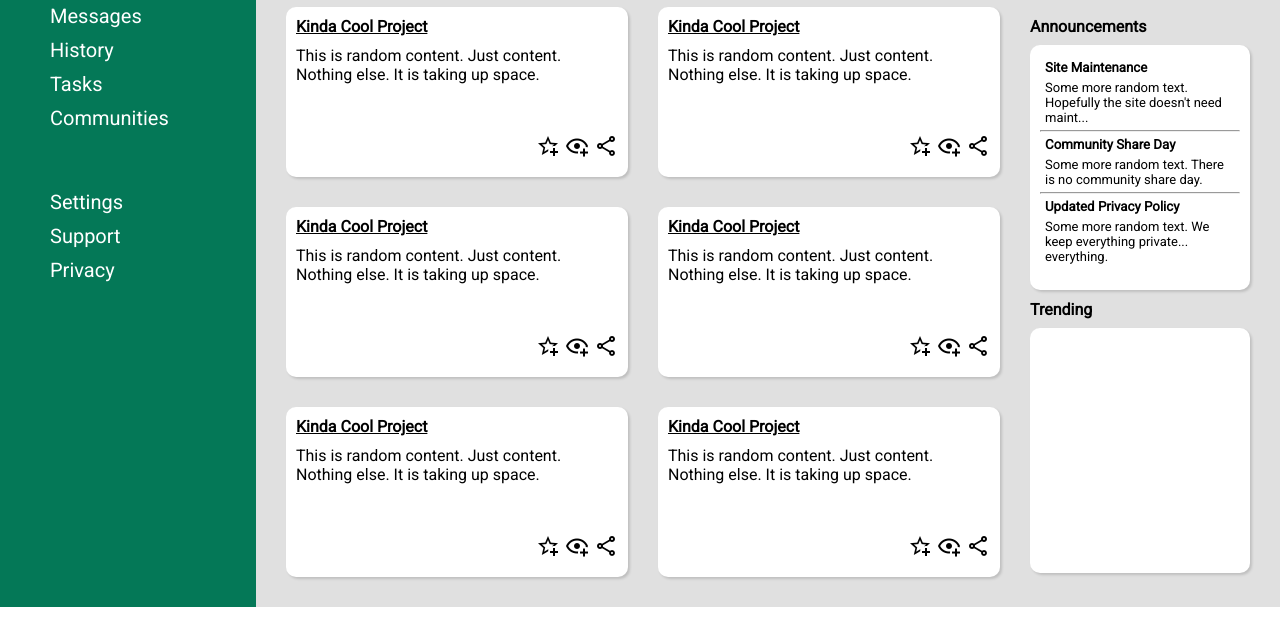
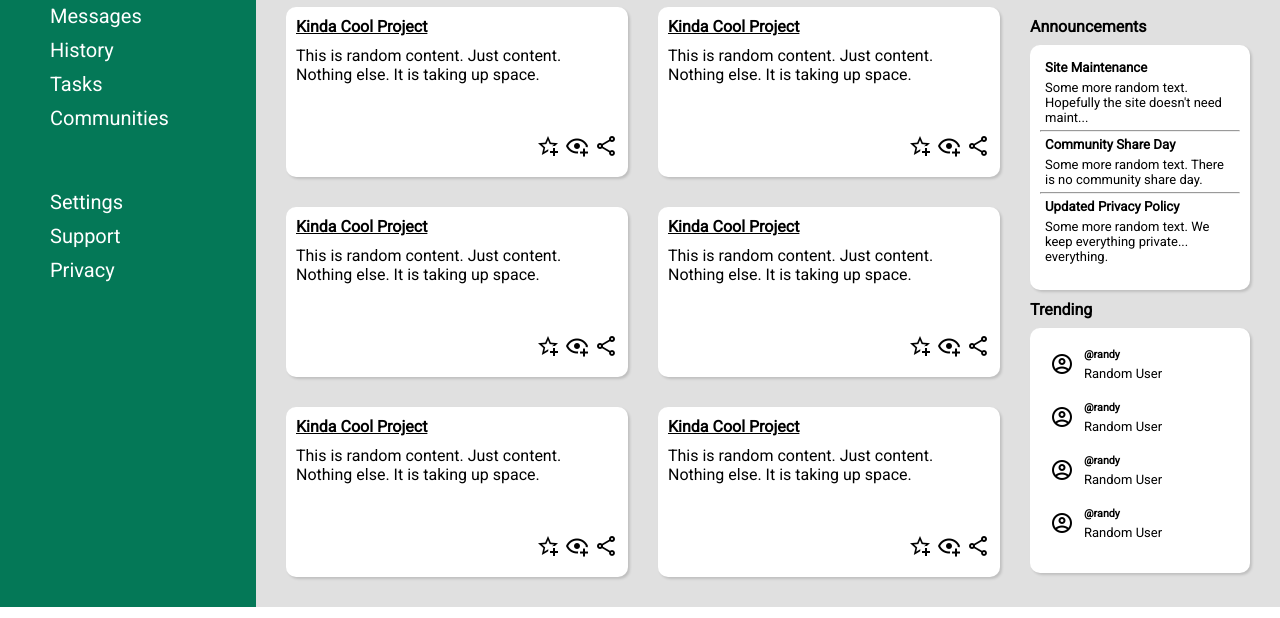
Before and after one commit to scott-hall7/admindashboard, a plain HTML site: page index.html in a window 1280 px wide. Shown: the part 182-800 px from the top of the page. Drawn offline with Linux system fonts and the light colour scheme.

Commit message:
finishing trending card

```diff
--- a/index.html
+++ b/index.html
@@ -142,7 +142,32 @@
                     <div class = "card-side">
                         <div class = "trending-card">
                             <div class = "trending-card-info">
-
+                                <img src="icons/account-circle-outline.png">
+                                <div class = "trending-card-text">
+                                    <h6>@randy</h6>
+                                    <p>Random User
+                                </div>
+                            </div>
+                            <div class = "trending-card-info">
+                                <img src="icons/account-circle-outline.png">
+                                <div class = "trending-card-text">
+                                    <h6>@randy</h6>
+                                    <p>Random User
+                                </div>
+                            </div>
+                            <div class = "trending-card-info">
+                                <img src="icons/account-circle-outline.png">
+                                <div class = "trending-card-text">
+                                    <h6>@randy</h6>
+                                    <p>Random User
+                                </div>
+                            </div>
+                            <div class = "trending-card-info">
+                                <img src="icons/account-circle-outline.png">
+                                <div class = "trending-card-text">
+                                    <h6>@randy</h6>
+                                    <p>Random User
+                                </div>
                             </div>
                         </div>
                     </div>
--- a/style.css
+++ b/style.css
@@ -177,3 +177,16 @@ body    {
     justify-content: center;
     gap: 10px;
 }
+
+.trending-card  {
+    display: flex;
+    flex-direction: column;
+    justify-content: space-evenly;
+}
+
+.trending-card-info {
+    display: flex;
+    align-items: center;
+    gap: 10px;
+    padding: 10px 0px 10px 10px;
+}
```
Also changed, not shown: icons/account-circle-outline.png (added).
